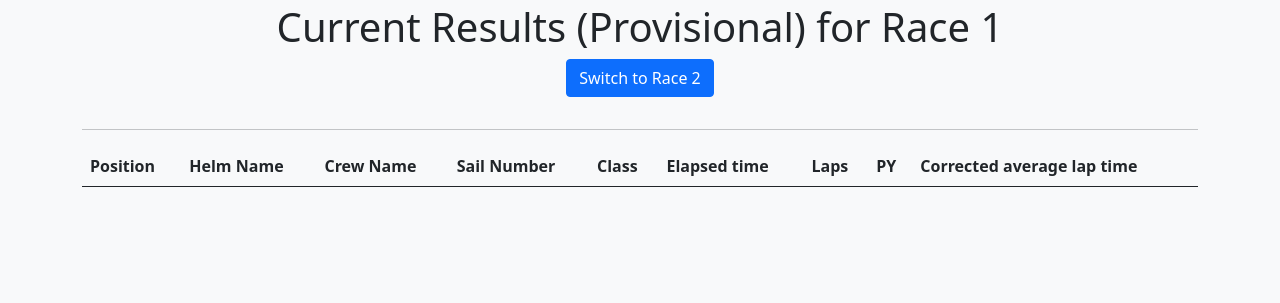
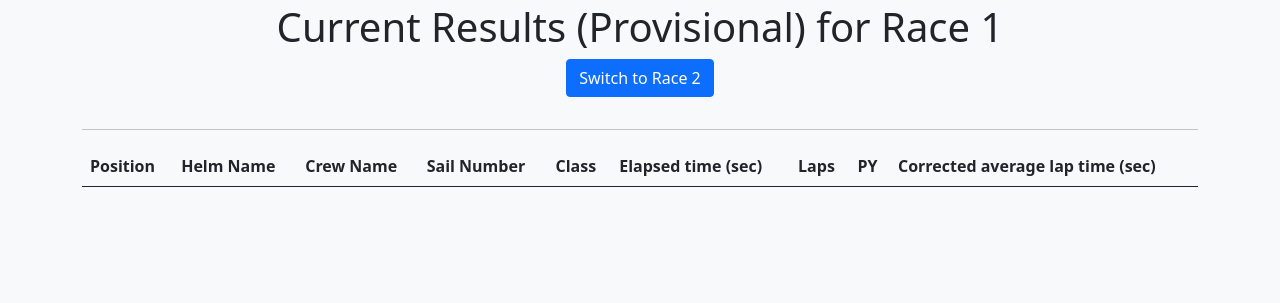
Before and after one commit to T3610/Sailing-Manager, a Flask app: template templates/resultsHcap1.html in a window 1280 px wide. Shown: the part 53-356 px from the top of the page. Run offline with Flask 2, Linux system fonts and the light colour scheme; the template is opened without the code that fills it, so the values that code supplies are empty; some libraries are stand-ins or nearby versions.

Commit message:
added units

```diff
--- a/templates/resultsHcap1.html
+++ b/templates/resultsHcap1.html
@@ -73,10 +73,10 @@
                     <th scope="col">Crew Name</th>
                     <th scope="col">Sail Number</th>
                     <th scope="col">Class</th>
-                    <th scope="col">Elapsed time</th>
+                    <th scope="col">Elapsed time (sec)</th>
                     <th scope="col">Laps</th>
                     <th scope="col">PY</th>
-                    <th scope="col">Corrected average lap time</th>
+                    <th scope="col">Corrected average lap time (sec)</th>
                 </tr>
             </thead>
             <tbody>
```
